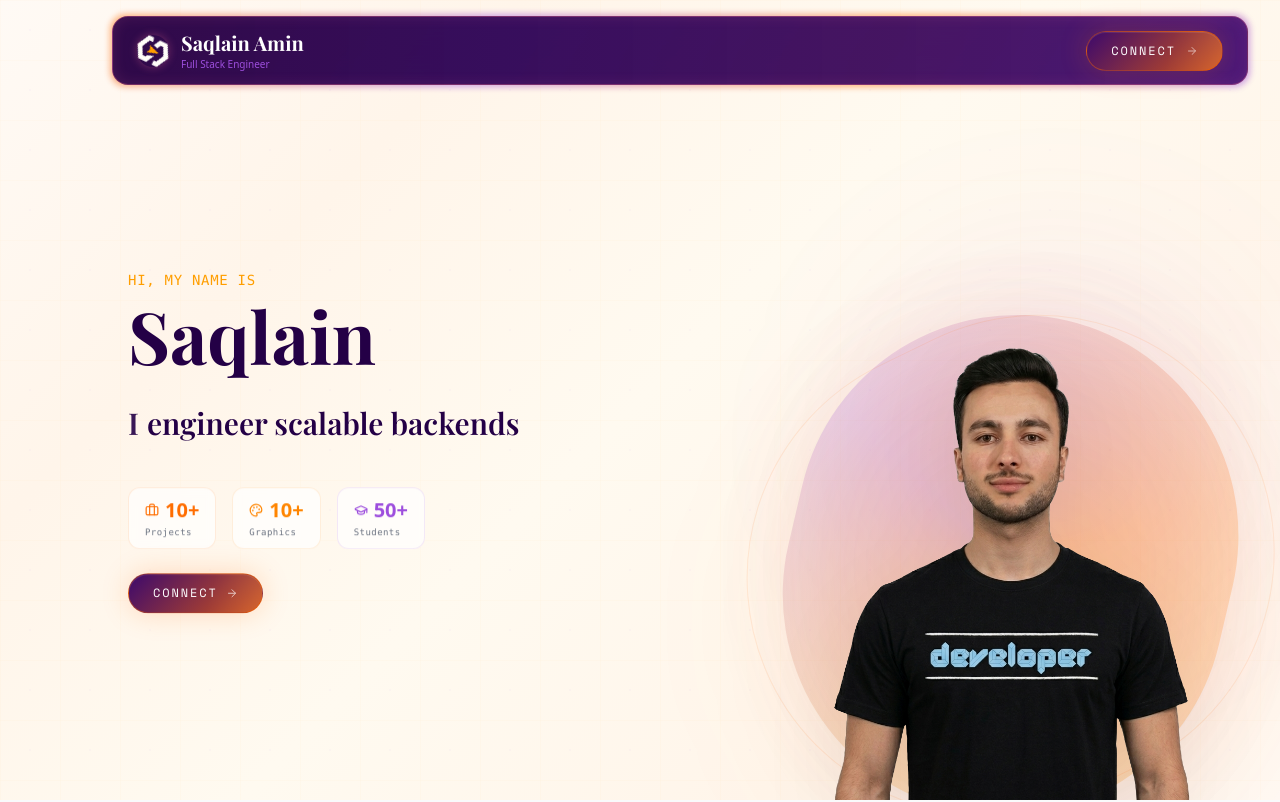
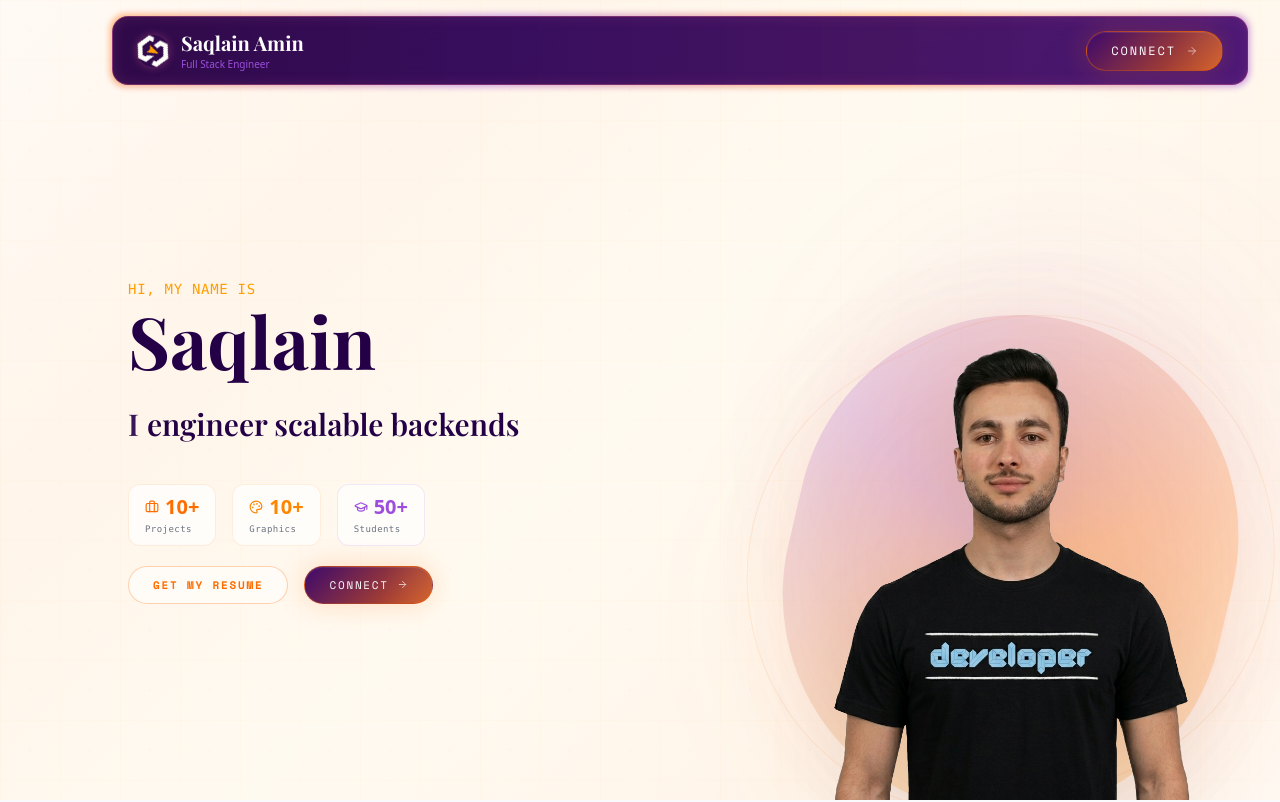
Before and after one commit to mrsaqlain75/saqlain-amin, a React (Vite) app: page / in a window 1280 px wide. Shown: the top 802 px of the page. Built offline with nearby package versions, Linux system fonts and the light colour scheme.

Commit message:
get my resume button added

```diff
--- a/src/Components/Hero.jsx
+++ b/src/Components/Hero.jsx
@@ -105,7 +105,7 @@ export default function Hero() {
       initial={{ opacity: 0, y: 20 }}
       animate={{ opacity: 1, y: 0 }}
       transition={{ duration: 0.6 }}
-              className="mb-2"
+      className="mb-1"
     >
       <span className="text-retro-orange-5 font-mono text-sm tracking-wider uppercase">
         Hi, my name is
@@ -117,7 +117,7 @@ export default function Hero() {
       initial={{ opacity: 0, y: 20 }}
       animate={{ opacity: 1, y: 0 }}
       transition={{ duration: 0.6, delay: 0.1 }}
-              className="text-5xl md:text-6xl lg:text-7xl font-bold mb-3 text-retro-purple-1"
+      className="text-5xl md:text-6xl lg:text-7xl font-bold mb-2 text-retro-purple-1"
       style={{
         fontFamily: "'Playfair Display', serif",
       }}
@@ -130,7 +130,7 @@ export default function Hero() {
       initial={{ opacity: 0, y: 20 }}
       animate={{ opacity: 1, y: 0 }}
       transition={{ duration: 0.6, delay: 0.2 }}
-              className="flex items-center gap-2 mb-6 flex-wrap"
+      className="flex items-center gap-2 mb-5 flex-wrap"
     >
       <span
         className="text-2xl md:text-3xl font-semibold"
@@ -168,7 +168,7 @@ export default function Hero() {
       initial={{ opacity: 0, y: 20 }}
       animate={{ opacity: 1, y: 0 }}
       transition={{ duration: 0.6, delay: 0.3 }}
-              className="flex gap-4 mb-6 flex-wrap"
+      className="flex gap-4 mb-5 flex-wrap"
     >
       {achievements.map((item) => {
         const Icon = item.icon;
@@ -202,7 +202,33 @@ export default function Hero() {
       })}
     </motion.div>
 
-            {/* CTA Button */}
+    {/* CTA Buttons - Side by side Desktop */}
+    <div className="flex gap-4">
+      {/* Get My Resume Button */}
+      <motion.button
+        initial={{ opacity: 0, y: 20 }}
+        animate={{ opacity: 1, y: 0 }}
+        transition={{ delay: 0.35, duration: 0.6 }}
+        whileHover={{ scale: 1.03 }}
+        whileTap={{ scale: 0.98 }}
+        className="relative group flex items-center gap-2 px-6 py-2.5 rounded-full overflow-hidden"
+        style={{
+          background: "rgba(255,255,255,0.5)",
+          backdropFilter: "blur(8px)",
+          border: "1px solid rgba(255,109,0,0.3)",
+          color: "#ff6d00",
+          fontSize: "11px",
+          letterSpacing: "0.16em",
+          textTransform: "uppercase",
+          fontFamily: '"Space Mono", monospace',
+          cursor: "pointer",
+          fontWeight: "bold"
+        }}
+      >
+        <span className="relative z-10">Get My Resume</span>
+      </motion.button>
+
+      {/* Connect Button */}
       <motion.button
         initial={{ opacity: 0, y: 20 }}
         animate={{ opacity: 1, y: 0 }}
@@ -214,7 +240,7 @@ export default function Hero() {
           background: "linear-gradient(135deg, #3c096c 0%, #ff6d00 130%)",
           border: "1px solid rgba(255,109,0,0.4)",
           color: "#fff",
-                fontSize: "12px",
+          fontSize: "11px",
           letterSpacing: "0.16em",
           textTransform: "uppercase",
           fontFamily: '"Space Mono", monospace',
@@ -232,8 +258,9 @@ export default function Hero() {
           transition={{ duration: 2.6, repeat: Infinity, ease: "linear" }}
         />
         <span className="relative z-10">Connect</span>
-              <ArrowRight size={12} className="relative z-10 opacity-70 transition-transform group-hover:translate-x-1" />
+        <ArrowRight size={11} className="relative z-10 opacity-70 transition-transform group-hover:translate-x-1" />
       </motion.button>
+    </div>
   </div>
 </div>
 
@@ -456,28 +483,54 @@ export default function Hero() {
         })}
       </motion.div>
 
-      {/* CTA Button */}
+{/* CTA Buttons - Side by side */}
+<div className="flex justify-center gap-3 mt-6">
+  {/* Get My Resume Button */}
+  <motion.button
+    initial={{ opacity: 0, y: 20 }}
+    animate={{ opacity: 1, y: 0 }}
+    transition={{ delay: 0.35, duration: 0.6 }}
+    whileTap={{ scale: 0.98 }}
+    className="relative group flex items-center gap-2 px-5 py-2.5 rounded-full overflow-hidden"
+    style={{
+      background: "rgba(255,255,255,0.5)",
+      backdropFilter: "blur(8px)",
+      border: "1px solid rgba(255,109,0,0.3)",
+      color: "#ff6d00",
+      fontSize: "10px",
+      letterSpacing: "0.16em",
+      textTransform: "uppercase",
+      fontFamily: '"Space Mono", monospace',
+      cursor: "pointer",
+      fontWeight: "bold"
+    }}
+  >
+    <span className="relative z-10">Get My Resume</span>
+  </motion.button>
+
+  {/* Connect Button */}
   <motion.button
     initial={{ opacity: 0, y: 20 }}
     animate={{ opacity: 1, y: 0 }}
     transition={{ delay: 0.4, duration: 0.6 }}
     whileTap={{ scale: 0.98 }}
-        className="relative group flex items-center gap-2 px-6 py-2.5 rounded-full overflow-hidden mx-auto mt-6"
+    className="relative group flex items-center gap-2 px-5 py-2.5 rounded-full overflow-hidden"
     style={{
       background: "linear-gradient(135deg, #3c096c 0%, #ff6d00 130%)",
       border: "1px solid rgba(255,109,0,0.4)",
       color: "#fff",
-          fontSize: "11px",
+      fontSize: "10px",
       letterSpacing: "0.16em",
       textTransform: "uppercase",
       fontFamily: '"Space Mono", monospace',
       cursor: "pointer",
-          width: "fit-content",
+      boxShadow: "0 0 28px rgba(255,109,0,0.22), inset 0 1px 0 rgba(255,255,255,0.09)",
     }}
   >
     <span className="relative z-10">Connect</span>
-        <ArrowRight size={11} className="relative z-10 opacity-70" />
+    <ArrowRight size={10} className="relative z-10 opacity-70" />
   </motion.button>
+</div>
     </div>
 
     {/* Mobile Image - Centered, no extra padding */}
```
Lines whose indentation alone changed are shown as unchanged.
